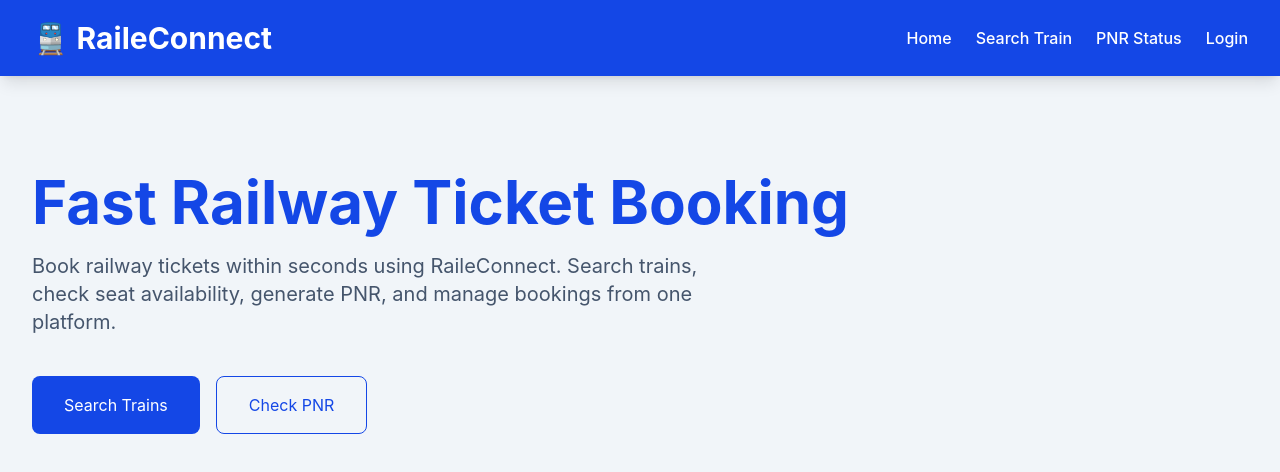
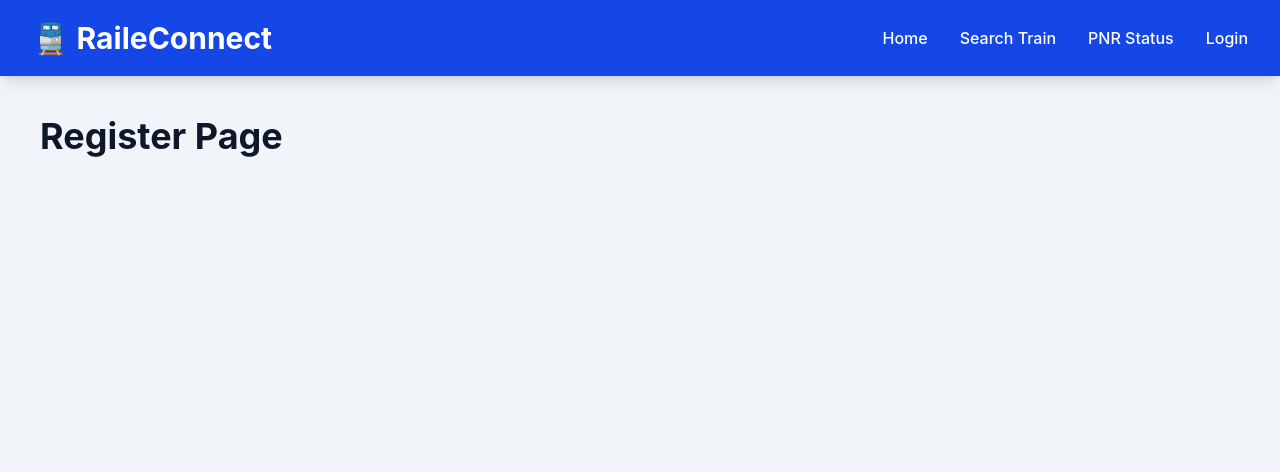
Before and after one commit to debnathsupratim70/RaileConnect, a React (Vite) app in the folder frontend/: page /register in a window 1280 px wide. Shown: the top 472 px of the page. Built offline with nearby package versions, Linux system fonts and the light colour scheme.

Commit message:
Add React Router and application layout

```diff
--- a/frontend/src/App.tsx
+++ b/frontend/src/App.tsx
@@ -1,55 +1,7 @@
+import AppRoutes from "./routes/AppRoutes";
+
 function App() {
-  return (
-    <div className="min-h-screen bg-slate-100">
-      <div className="bg-blue-700 text-white shadow-lg">
-        <div className="mx-auto flex max-w-7xl items-center justify-between px-8 py-5">
-          <h1 className="text-3xl font-bold">
-            🚆 RaileConnect
-          </h1>
-
-          <div className="space-x-6">
-            <button className="font-medium hover:text-blue-200">
-              Home
-            </button>
-
-            <button className="font-medium hover:text-blue-200">
-              Search Train
-            </button>
-
-            <button className="font-medium hover:text-blue-200">
-              PNR Status
-            </button>
-
-            <button className="font-medium hover:text-blue-200">
-              Login
-            </button>
-          </div>
-        </div>
-      </div>
-
-      <section className="mx-auto max-w-7xl px-8 py-24">
-        <h2 className="mb-5 text-6xl font-bold text-blue-700">
-          Fast Railway Ticket Booking
-        </h2>
-
-        <p className="mb-10 max-w-2xl text-xl text-slate-600">
-          Book railway tickets within seconds using RaileConnect.
-          Search trains, check seat availability, generate PNR,
-          and manage bookings from one platform.
-        </p>
-
-        <div className="flex gap-4">
-          <button className="rounded-lg bg-blue-700 px-8 py-4 text-white hover:bg-blue-800">
-            Search Trains
-          </button>
-
-          <button className="rounded-lg border border-blue-700 px-8 py-4 text-blue-700 hover:bg-blue-50">
-            Check PNR
-          </button>
-        </div>
-      </section>
-    </div>
-  );
+  return <AppRoutes />;
 }
 
 export default App;
--- /dev/null
+++ b/frontend/src/layouts/MainLayout.tsx
@@ -0,0 +1,61 @@
+import { NavLink, Outlet } from "react-router-dom";
+
+function MainLayout() {
+  return (
+    <div className="min-h-screen bg-slate-100">
+      <header className="bg-blue-700 text-white shadow-lg">
+        <div className="mx-auto flex max-w-7xl items-center justify-between px-8 py-5">
+          <h1 className="text-3xl font-bold">
+            🚆 RaileConnect
+          </h1>
+
+<nav className="flex gap-8">
+
+  <NavLink
+    to="/"
+    className={({ isActive }) =>
+      isActive ? "font-medium text-yellow-300" : "font-medium hover:text-blue-200"
+    }
+  >
+    Home
+  </NavLink>
+
+  <NavLink
+    to="/search"
+    className={({ isActive }) =>
+      isActive ? "font-medium text-yellow-300" : "font-medium hover:text-blue-200"
+    }
+  >
+    Search Train
+  </NavLink>
+
+  <NavLink
+    to="/pnr"
+    className={({ isActive }) =>
+      isActive ? "font-medium text-yellow-300" : "font-medium hover:text-blue-200"
+    }
+  >
+    PNR Status
+  </NavLink>
+
+  <NavLink
+    to="/login"
+    className={({ isActive }) =>
+      isActive ? "font-medium text-yellow-300" : "font-medium hover:text-blue-200"
+    }
+  >
+    Login
+  </NavLink>
+
+</nav>
+        </div>
+      </header>
+
+      <main>
+        <Outlet />
+      </main>
+    </div>
+  );
+}
+
+export default MainLayout;
--- /dev/null
+++ b/frontend/src/pages/Home/Home.tsx
@@ -0,0 +1,27 @@
+function Home() {
+  return (
+    <div className="mx-auto max-w-7xl px-8 py-24">
+      <h2 className="mb-5 text-6xl font-bold text-blue-700">
+        Fast Railway Ticket Booking
+      </h2>
+
+      <p className="mb-10 max-w-2xl text-xl text-slate-600">
+        Book railway tickets within seconds using RaileConnect.
+        Search trains, check seat availability,
+        generate PNR, and manage bookings from one platform.
+      </p>
+
+      <div className="flex gap-4">
+        <button className="rounded-lg bg-blue-700 px-8 py-4 text-white hover:bg-blue-800">
+          Search Trains
+        </button>
+
+        <button className="rounded-lg border border-blue-700 px-8 py-4 text-blue-700 hover:bg-blue-50">
+          Check PNR
+        </button>
+      </div>
+    </div>
+  );
+}
+
+export default Home;
--- /dev/null
+++ b/frontend/src/pages/Login/Login.tsx
@@ -0,0 +1,9 @@
+function Login() {
+  return (
+    <div className="p-10">
+      <h1 className="text-4xl font-bold">Login Page</h1>
+    </div>
+  );
+}
+
+export default Login;
--- /dev/null
+++ b/frontend/src/pages/PNR/PNR.tsx
@@ -0,0 +1,9 @@
+function PNR() {
+  return (
+    <div className="p-10">
+      <h1 className="text-4xl font-bold">PNR Status Page</h1>
+    </div>
+  );
+}
+
+export default PNR;
--- /dev/null
+++ b/frontend/src/pages/Register/Register.tsx
@@ -0,0 +1,9 @@
+function Register() {
+  return (
+    <div className="p-10">
+      <h1 className="text-4xl font-bold">Register Page</h1>
+    </div>
+  );
+}
+
+export default Register;
--- /dev/null
+++ b/frontend/src/pages/Search/Search.tsx
@@ -0,0 +1,9 @@
+function Search() {
+  return (
+    <div className="p-10">
+      <h1 className="text-4xl font-bold">Search Train Page</h1>
+    </div>
+  );
+}
+
+export default Search;
--- /dev/null
+++ b/frontend/src/routes/AppRoutes.tsx
@@ -0,0 +1,27 @@
+import { BrowserRouter, Routes, Route } from "react-router-dom";
+
+import MainLayout from "../layouts/MainLayout";
+
+import Home from "../pages/Home/Home";
+import Login from "../pages/Login/Login";
+import Register from "../pages/Register/Register";
+import Search from "../pages/Search/Search";
+import PNR from "../pages/PNR/PNR";
+
+function AppRoutes() {
+  return (
+    <BrowserRouter>
+      <Routes>
+        <Route element={<MainLayout />}>
+          <Route path="/" element={<Home />} />
+          <Route path="/search" element={<Search />} />
+          <Route path="/pnr" element={<PNR />} />
+          <Route path="/login" element={<Login />} />
+          <Route path="/register" element={<Register />} />
+        </Route>
+      </Routes>
+    </BrowserRouter>
+  );
+}
+
+export default AppRoutes;
```
